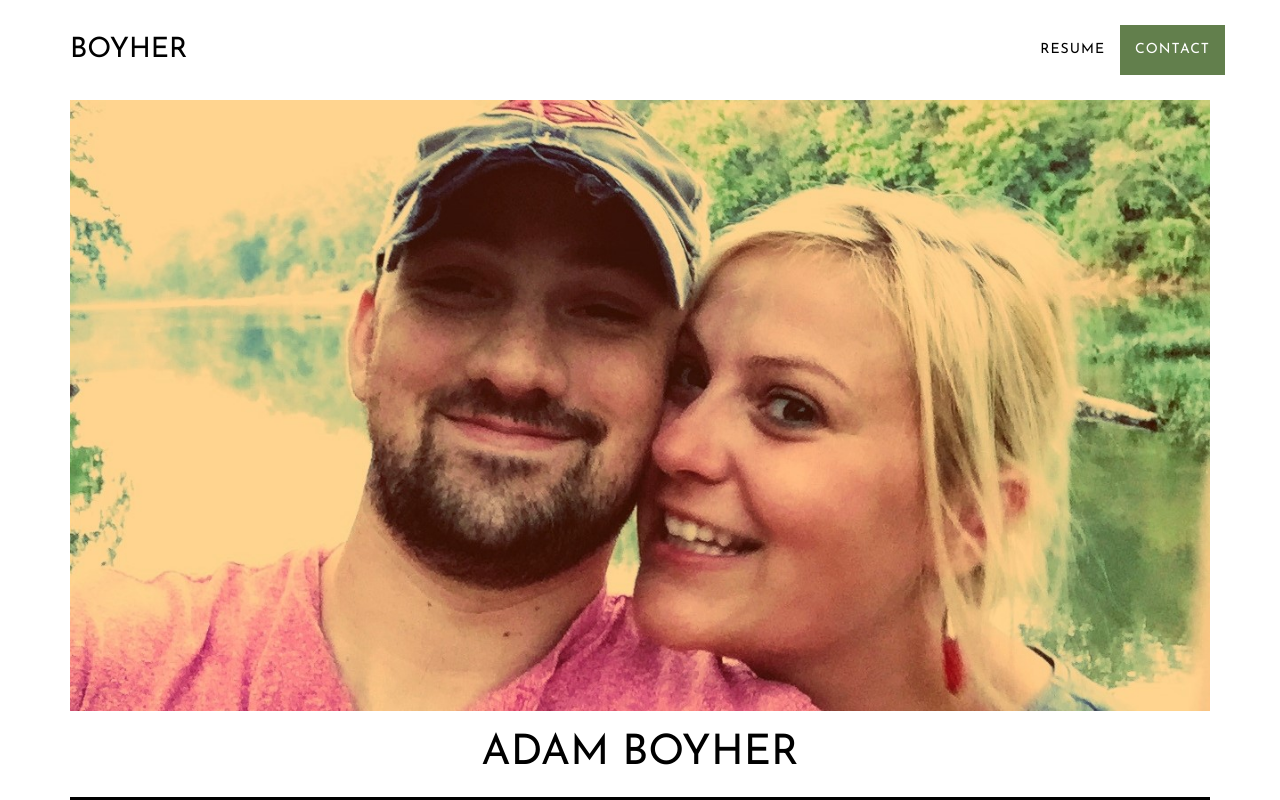
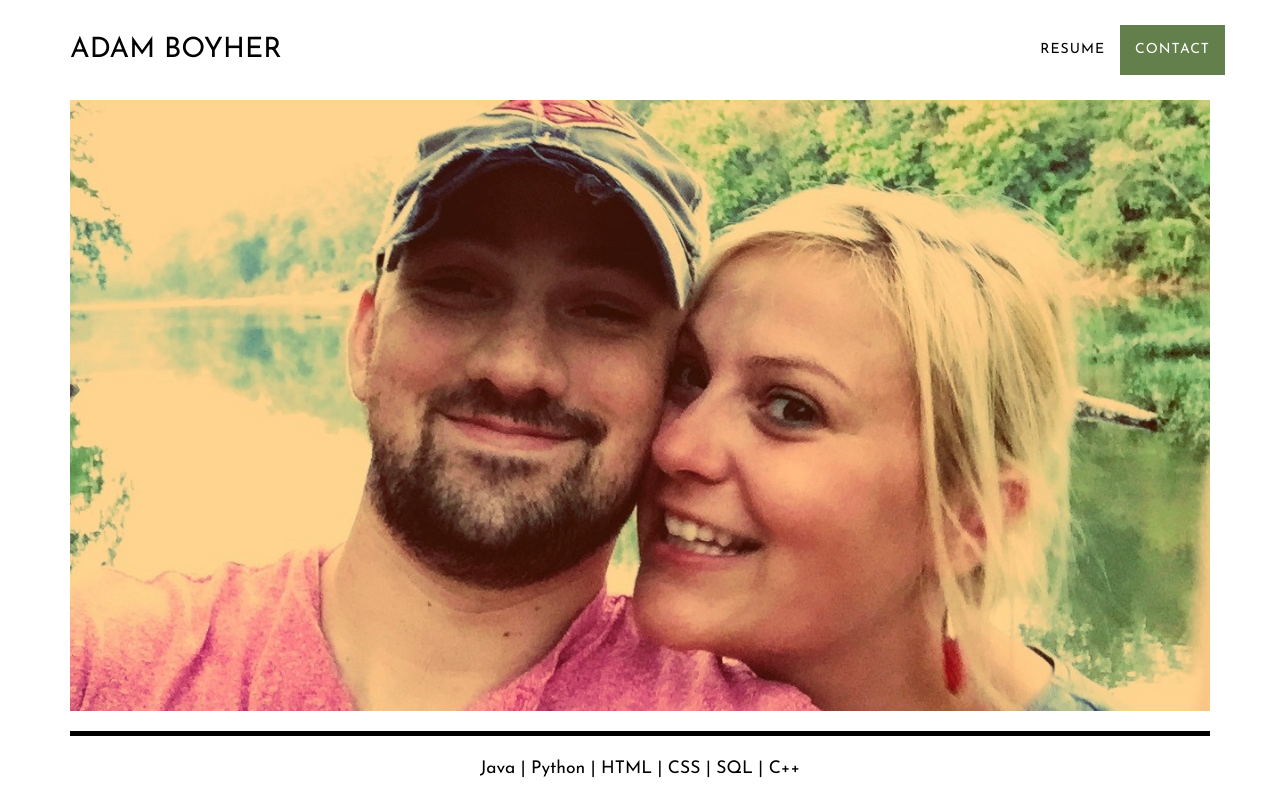
Before and after one commit to aboyher/aboyher.github.io, a website: page index.html in a window 1280 px wide. Shown: the top 800 px of the page. Drawn offline with nearby package versions, Linux system fonts and the light colour scheme; a web font is replaced by a local one.

Commit message:
Update index.html

```diff
--- a/index.html
+++ b/index.html
@@ -38,7 +38,7 @@
                 <button type="button" class="navbar-toggle" data-toggle="collapse" data-target="#bs-example-navbar-collapse-1">
                     <span class="sr-only">Toggle navigation</span> Menu <i class="fa fa-bars"></i>
                 </button>
-                <a class="navbar-brand" href="#page-top">Boyher</a>
+                <a class="navbar-brand" href="#page-top">Adam Boyher</a>
             </div>
 
             <!-- Collect the nav links, forms, and other content for toggling -->
@@ -67,7 +67,6 @@
                 <div class="col-lg-12">
                     <img id="profilepic" class="img-responsive" src="img/clariandi.jpg" alt="" width="100%">
                     <div class="intro-text">
-                        <h1 class="name">Adam Boyher</h1>
                         <hr class="line">
                         <span class="skills">Java | Python | HTML | CSS | SQL | C++</span>
                     </div>
```
